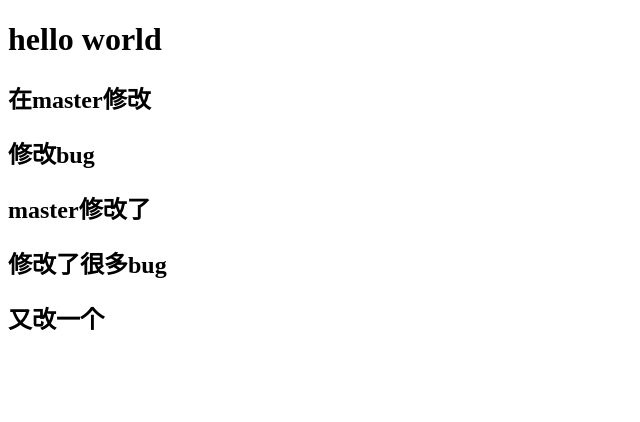
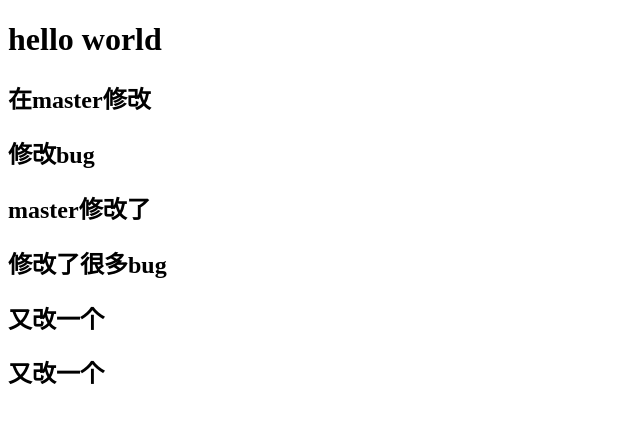
Before and after one commit to 2239847997/GIT-ATGUIGU, a plain HTML site: page index.html in a window 1280 px wide. Shown: the whole page, without its empty margins (0-640 px from the left). Drawn offline with Linux system fonts and the light colour scheme.

Commit message:
修改bug3

```diff
--- a/index.html
+++ b/index.html
@@ -13,5 +13,6 @@
     <h2>master修改了</h2>
     <h2>修改了很多bug</h2>
     <h2>又改一个</h2>
+    <h2>又改一个</h2>
 </body>
 </html>
```
